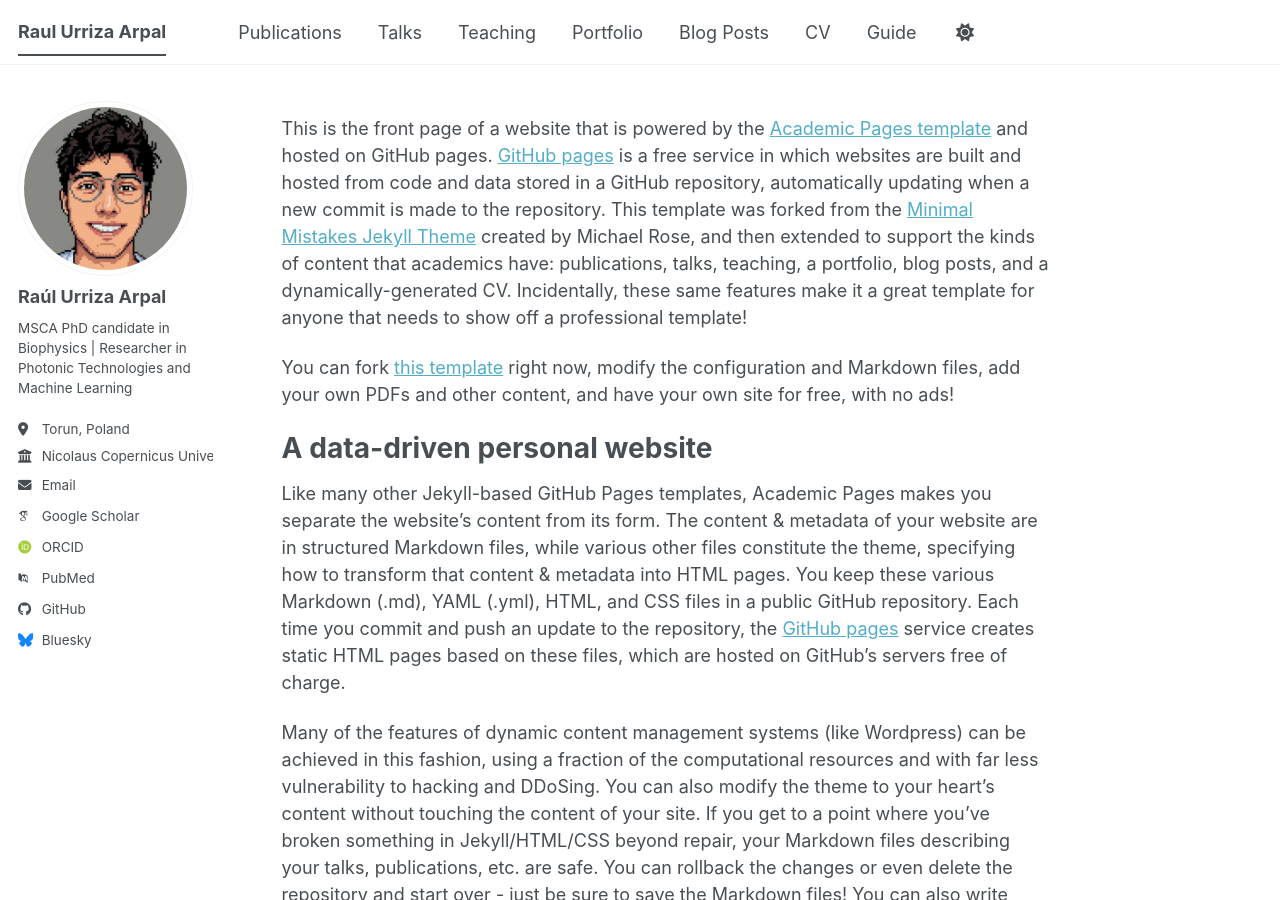
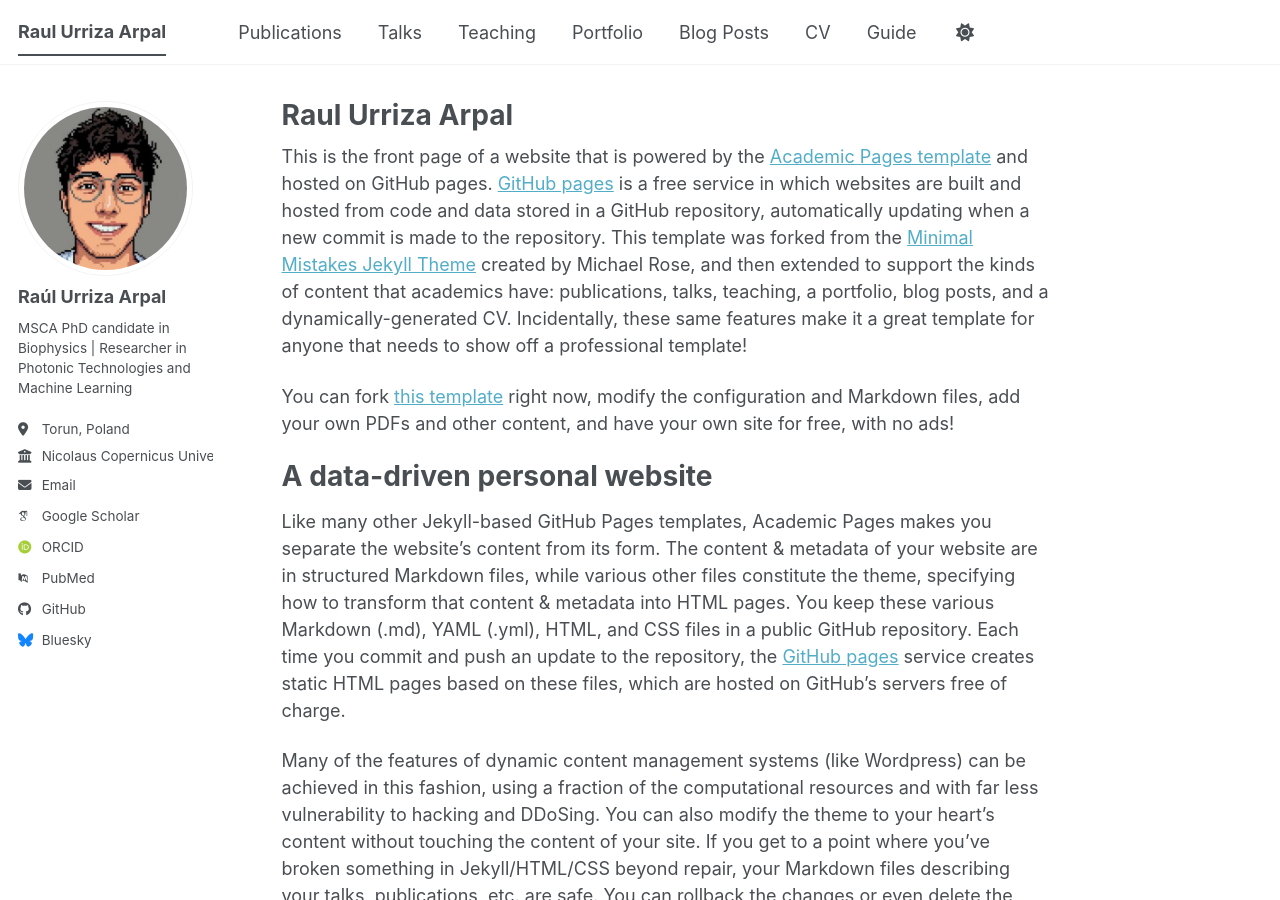
Before and after one commit to RaulUrriza/raulurriza.github.io, a Jekyll site: the page built from _pages/about.md, in a window 1280 px wide and 900 px high. Built offline with Jekyll 4.4.1, drawn with Linux system fonts in a browser that asks for light colours; some web fonts are replaced; a script bundle is joined from its source files by our own code; library files that are not in the unit come from our copies.

Commit message:
Update title in about.md to 'Raul Urriza Arpal'

```diff
--- a/_pages/about.md
+++ b/_pages/about.md
@@ -1,6 +1,6 @@
 ---
 permalink: /
-title: ""
+title: "Raul Urriza Arpal"
 author_profile: true
 redirect_from:
   - /about/
```
